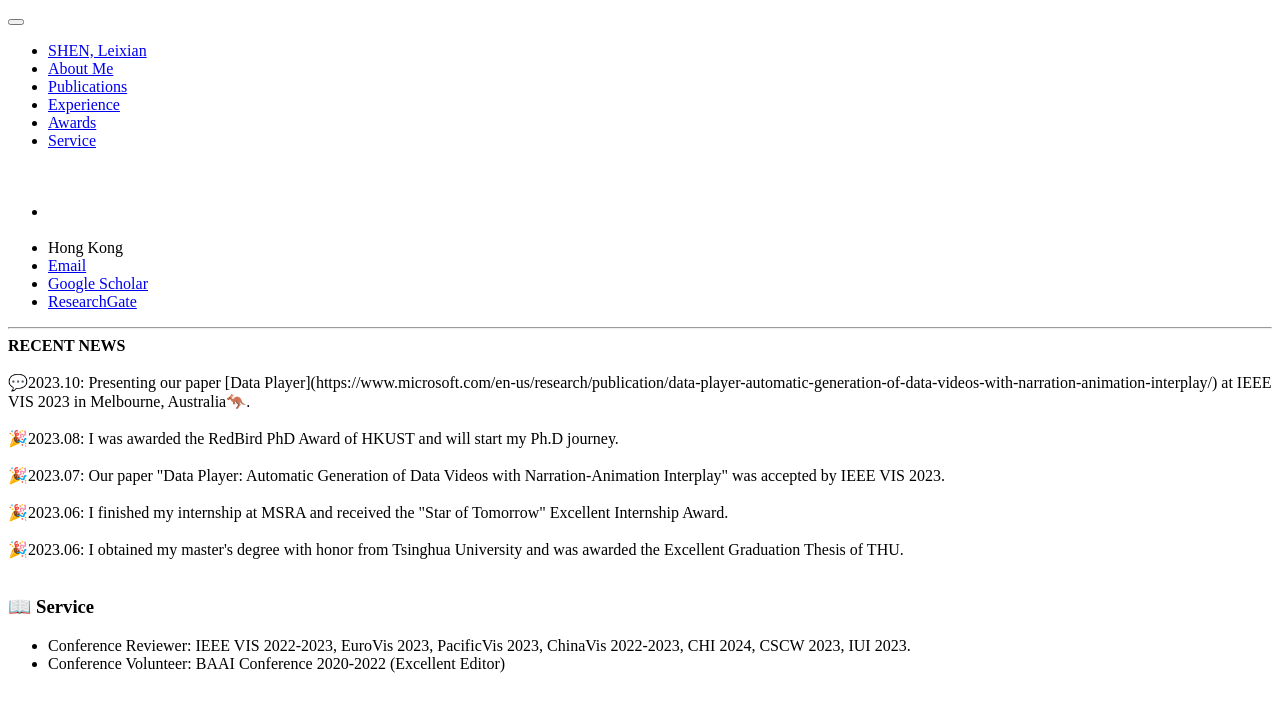
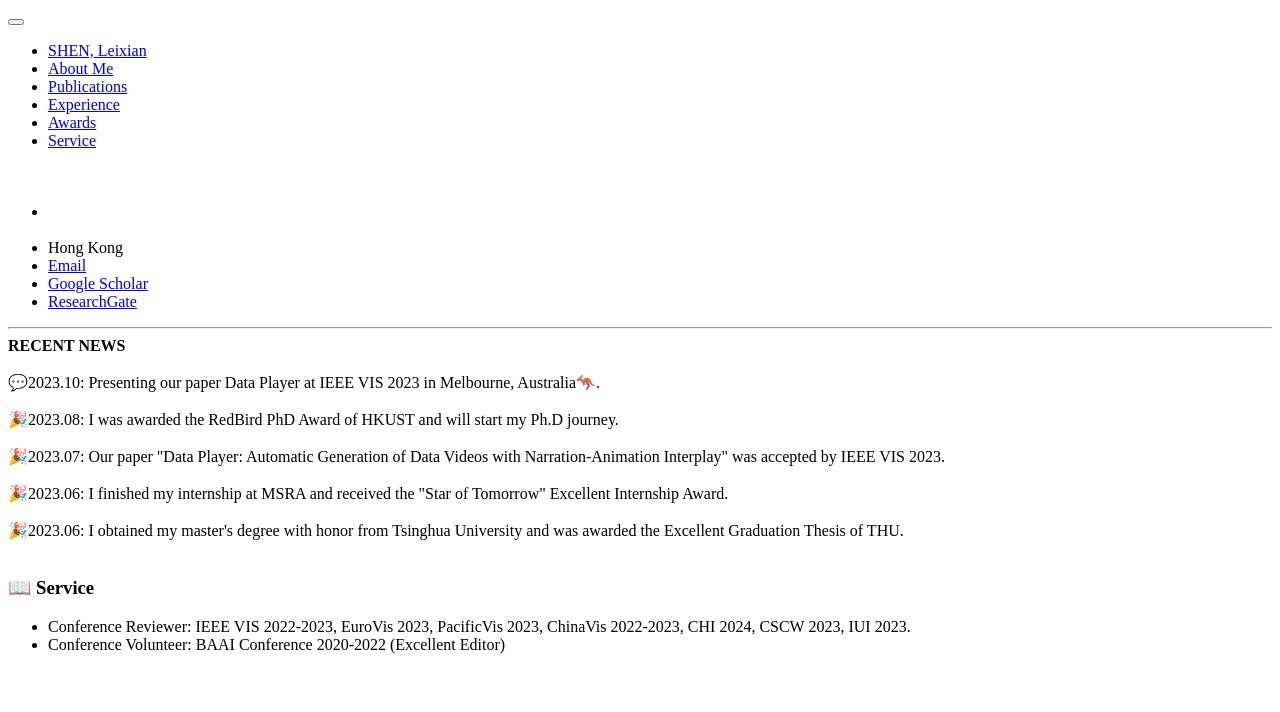
Before and after one commit to ShenLeixian/ShenLeixian1111, a Jekyll site: the page built from _pages/include/service.md, in a window 1280 px wide. Shown: the top 712 px of the page. Built offline with Jekyll 4.4.1, drawn with Linux system fonts in a browser that asks for light colours; our own code applies the rules of GitHub Pages for plain Markdown files; some of the changed lines change nothing that is shown.

Commit message:
Update sidebar.html

```diff
--- a/_includes/sidebar.html
+++ b/_includes/sidebar.html
@@ -15,7 +15,7 @@
 <hr/>
 <b> RECENT NEWS</b> <br><br>
 <div class="news">
-💬2023.10: Presenting our paper [Data Player](https://www.microsoft.com/en-us/research/publication/data-player-automatic-generation-of-data-videos-with-narration-animation-interplay/) at IEEE VIS 2023 in Melbourne, Australia🦘.<br><br>
+💬2023.10: Presenting our paper Data Player at IEEE VIS 2023 in Melbourne, Australia🦘.<br><br>
 
 🎉2023.08: I was awarded the RedBird PhD Award of HKUST and will start my Ph.D journey. <br><br>
 
```
